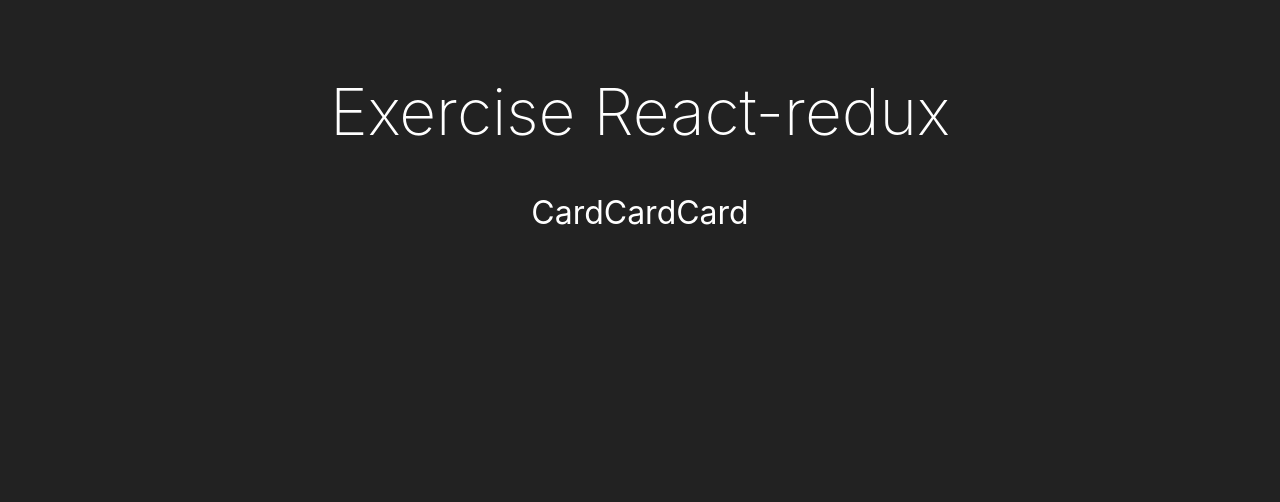
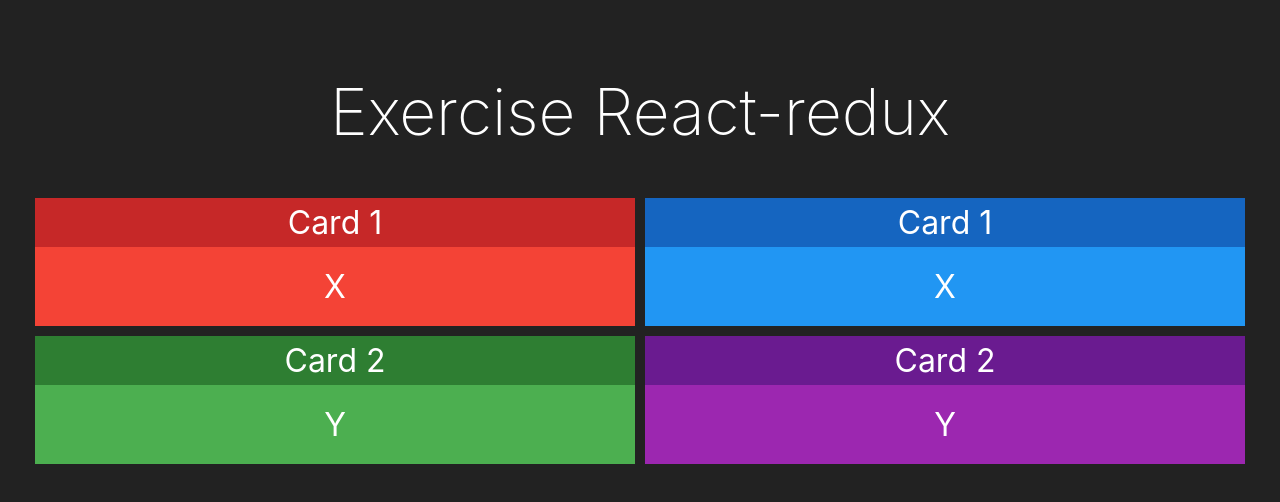
Before and after one commit to diglopes/learning-redux, a React (Create React App) app: page / in a window 1280 px wide. Shown: the top 502 px of the page. Built offline with nearby package versions, Linux system fonts and the light colour scheme.

Commit message:
Add card styles

```diff
--- a/src/App.jsx
+++ b/src/App.jsx
@@ -7,9 +7,21 @@ function App() {
     <div className="App">
       <h1>Exercise React-redux</h1>
       <div className="line">
-        <Card></Card>
-        <Card></Card>
-        <Card></Card>
+        <Card title="Card 1" red>
+          X
+        </Card>
+        <Card title="Card 1" blue>
+          X
+        </Card>
+      </div>
+      <div className="line">
+        <Card title="Card 2" green>
+          Y
+        </Card>
+
+        <Card title="Card 2" purple>
+          Y
+        </Card>
       </div>
     </div>
   );
--- a/src/app.css
+++ b/src/app.css
@@ -1,7 +1,7 @@
 .App {
   display: flex;
   flex-direction: column;
-  align-items: center;
+  text-align: center;
 }
 
 h1 {
--- a/src/components/Card/card.css
+++ b/src/components/Card/card.css
@@ -1,2 +1,52 @@
 .card {
+  flex: 1;
+  display: flex;
+  flex-direction: column;
+  margin: 5px;
 }
+
+.card .header {
+  display: flex;
+  justify-content: center;
+}
+
+.card .header .title {
+  padding: 5px;
+  flex: 1;
+}
+
+.card .content {
+  padding: 20px;
+}
+
+.card.red .header {
+  color: #fff;
+  background-color: #c62828;
+}
+.card.red .content {
+  background-color: #f44336;
+}
+
+.card.blue .header {
+  color: #fff;
+  background-color: #1565c0;
+}
+.card.blue .content {
+  background-color: #2196f3;
+}
+
+.card.green .header {
+  color: #fff;
+  background-color: #2e7e32;
+}
+.card.green .content {
+  background-color: #4caf50;
+}
+
+.card.purple .header {
+  color: #fff;
+  background-color: #6a1b90;
+}
+.card.purple .content {
+  background-color: #9c27b0;
+}
--- a/src/components/Card/index.jsx
+++ b/src/components/Card/index.jsx
@@ -1,8 +1,20 @@
 import React from 'react'
 import './card.css'
 
+function getColor({red, blue, green, purple}) {
+    if(red) return "red"
+    if(blue) return "blue"
+    if(green) return "green"
+    if(purple) return "purple"
+}
+
 export default props => (
-    <div className="card">
-        Card
+    <div className={`card ${getColor(props)}`}>
+        <div className="header">
+            <span className="title">{props.title}</span>
+        </div>
+        <div className="content">
+            {props.children}
+        </div>
     </div>
 )
```
